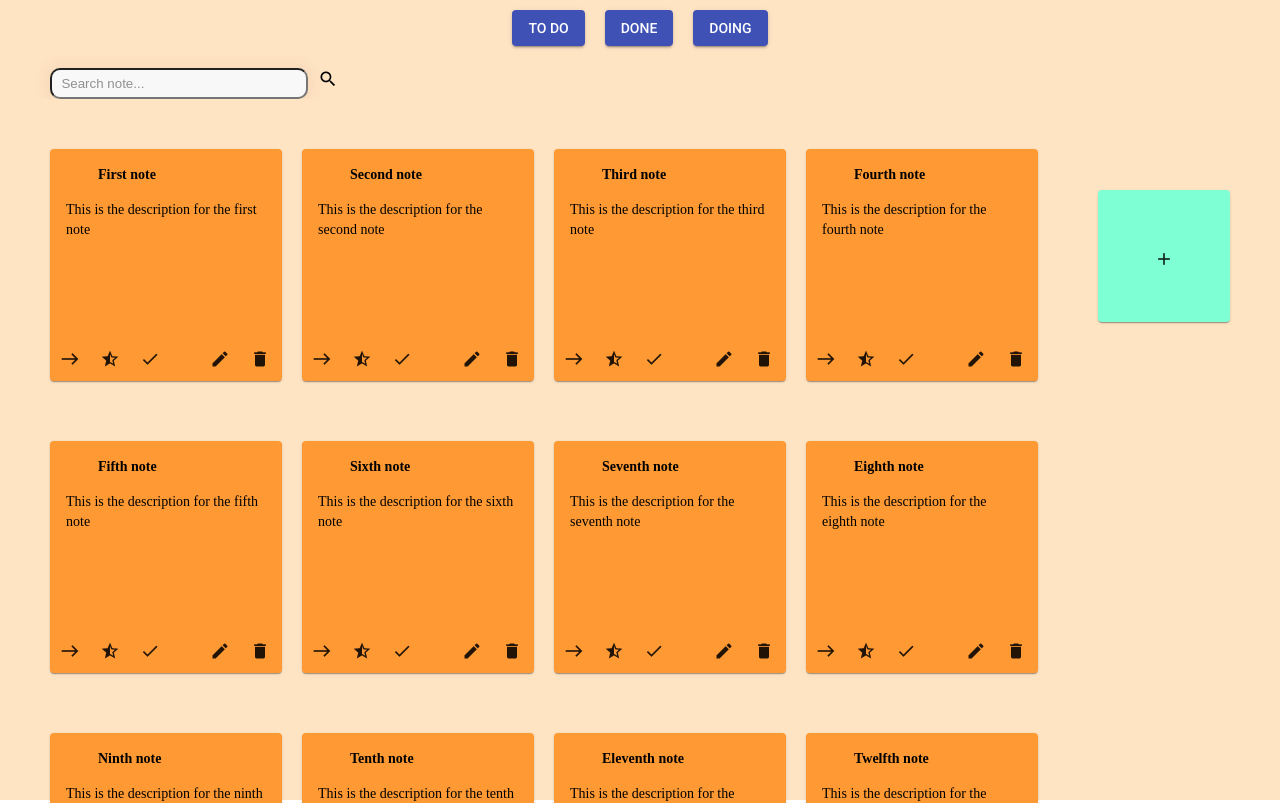
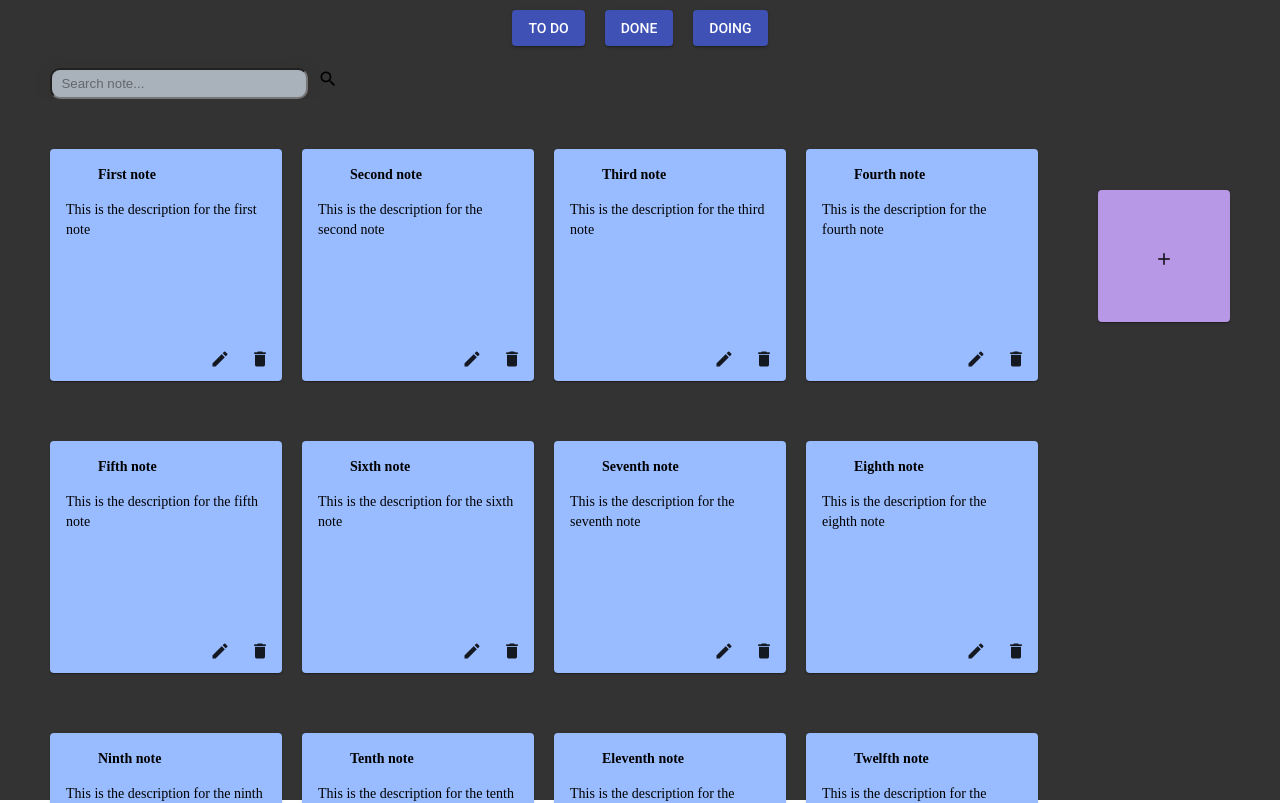
Before and after one commit to raluca-mi/Tema1-CSS-HTML, an Angular app in the folder notes-app/: page / in a window 1280 px wide. Shown: the top 803 px of the page. Built offline with nearby package versions, Linux system fonts and the light colour scheme.

Commit message:
Added delete method + small updates (app complete)

```diff
--- a/notes-app/src/app/add-note/add-note.component.ts
+++ b/notes-app/src/app/add-note/add-note.component.ts
@@ -20,16 +20,20 @@ export class AddNoteComponent implements OnInit{
   title: string;
   description: string;
   addMode: boolean;
+  notesNumber: string;
 
   categories: Category[];
+  notes: Note[];
 
   constructor(private noteService: NoteService,private filterService: FilterService,
     private _router: Router,private _activatedRoute: ActivatedRoute) { }
 
   ngOnInit(): void {
-    this.id = this._activatedRoute.snapshot.params['id'];
+
+      this.id = this._activatedRoute.snapshot.params['id'];
       this.addMode = !this.id;
       let toEditNote: Note;
+
       if(!this.addMode)
       {this._activatedRoute.params.subscribe(parameter =>
         {
@@ -44,6 +48,10 @@ export class AddNoteComponent implements OnInit{
       );}
 
     this.categories=this.filterService.getFilters();
+
+    //get the current number of notes
+    this.noteService.getNotes().subscribe((notes: Note[])=>{this.notes=notes;});
+    this.notesNumber=this.notes.length.toString();
   }
 
   EditNote(noteId)
@@ -63,6 +71,7 @@ export class AddNoteComponent implements OnInit{
   AddNote()
   {
     const note: Note = {
+      id: "id:"+ (+this.notesNumber+1),
       title: this.title,
  	    description: this.description,
       categoryId: this.selected,
--- a/notes-app/src/app/dummy/dummy.component.ts
+++ b/notes-app/src/app/dummy/dummy.component.ts
@@ -14,7 +14,6 @@ export class DummyComponent implements OnInit {
   ngOnInit(): void {
     this._activatedRoute.params.subscribe(parameter => {console.log(parameter);
     this.dummyId=parameter['id'];})
-
   }
 
 }
--- a/notes-app/src/app/home/home.component.scss
+++ b/notes-app/src/app/home/home.component.scss
@@ -1,4 +1,4 @@
 .home-form
 {
-    background-color: bisque;
+    background-color: #333333;
 }
--- a/notes-app/src/app/note/note.component.html
+++ b/notes-app/src/app/note/note.component.html
@@ -12,11 +12,11 @@
             </mat-card-content>
 
             <mat-card-footer >
-                <button mat-icon-button ><mat-icon >east</mat-icon></button>
+                <!-- <button mat-icon-button ><mat-icon >east</mat-icon></button>
                 <button mat-icon-button><mat-icon >star_half</mat-icon></button>
-                <button mat-icon-button ><mat-icon >done outline</mat-icon></button>
+                <button mat-icon-button ><mat-icon >done outline</mat-icon></button>                -->
                 <button mat-icon-button class="right-buttons-form" routerLink="add-note/{{note.id}}"><mat-icon>edit</mat-icon></button>
-                <button mat-icon-button ><mat-icon>delete</mat-icon></button>
+                <button mat-icon-button (click)="DeleteNote(note.id)"><mat-icon>delete</mat-icon></button>
                 <!-- (click)="DeleteNote(note.id)" -->
             </mat-card-footer>
 
--- a/notes-app/src/app/note/note.component.scss
+++ b/notes-app/src/app/note/note.component.scss
@@ -48,5 +48,5 @@
 }
 
 .right-buttons-form{
-    margin-left: 30px;
+    margin-left: 150px;
 }
--- a/notes-app/src/app/note/note.component.ts
+++ b/notes-app/src/app/note/note.component.ts
@@ -31,10 +31,12 @@ ngOnChanges(): void {
   this.noteService.getFilterSearchedNotes(this.selectedCategoryId, this.inputSearch).subscribe((notes:Note[])=>this.notes=notes)
 }
 
-// DeleteNote(noteId: string)
-// {
-//   this.noteService.deleteNote(noteId).subscribe((notes:Note[])=>this.notes=notes)
-// }
+  DeleteNote(noteId: string)
+{
+  this.noteService.deleteNote(noteId).subscribe();
+  console.log("note with id: "+noteId+" has been deleted");
+  this.noteService.getNotes().subscribe((notes: Note[])=>{this.notes=notes;});
+}
 
   //code before http
 
--- a/notes-app/src/app/search/search.component.scss
+++ b/notes-app/src/app/search/search.component.scss
@@ -11,7 +11,7 @@
     margin-top: 12px;
     box-shadow: 0 0 15px 4px rgba(73, 36, 6, 0.06);
     border-radius:10px;
-    background-color: rgb(248, 248, 248);
+    background-color: rgb(169, 178, 187);
 }
 #second {
     overflow: hidden;
--- a/notes-app/src/app/services/note.service.ts
+++ b/notes-app/src/app/services/note.service.ts
@@ -14,7 +14,6 @@ export class NoteService {
       'Content-Type':  'application/json',
     })
   };
-
 
   constructor(private httpClient: HttpClient) { }
 
@@ -44,7 +43,7 @@ export class NoteService {
 
   getFilterSearchedNotes(categId:string,inputSearch:string)
   {
-    return this.httpClient.get<Note[]>(this.baseUrl+'/notes', this.httpOptions).pipe(map((notes:Note[])=>notes.filter(nota => (nota.title.includes(inputSearch)||nota.description.includes(inputSearch) && nota.categoryId===categId))));
+    return this.httpClient.get<Note[]>(this.baseUrl+'/notes', this.httpOptions).pipe(map((notes:Note[])=>notes.filter(nota => ((nota.title.includes(inputSearch)||nota.description.includes(inputSearch)) && nota.categoryId===categId))));
   }
 
   addNote(note: Note)
@@ -56,10 +55,11 @@ export class NoteService {
     return this.httpClient.put(this.baseUrl + "/notes/" + noteId, note ,this.httpOptions)
   }
 
-  // deleteNote(noteId:string)
-  // {
-  //   return this.httpClient.get<Note[]>(this.baseUrl+'/notes', this.httpOptions).pipe(map((notes:Note[])=>notes.filter(note => note.id!==noteId)));
-  // }
+
+  deleteNote(noteId:string)
+  {
+    return this.httpClient.delete(this.baseUrl+"/"+noteId, this.httpOptions);
+  }
 
 
   //code before http
--- a/notes-app/src/app/tools/tools.component.scss
+++ b/notes-app/src/app/tools/tools.component.scss
@@ -5,7 +5,7 @@
     display: flex;
     justify-content: center;
     align-items: center;
-    background-color: aquamarine;
+    background-color: rgb(182, 152, 230);
     position: absolute;
     top: 190px;
     right: 50px;
--- a/notes-app/src/assets/notes.json
+++ b/notes-app/src/assets/notes.json
@@ -4,83 +4,83 @@
       "title": "First note",
       "description": "This is the description for the first note",
       "categoryId": "1",
-      "color": "#ff9933"
+      "color": "#99bbff"
     },
     {
       "id": "id2",
       "title": "Second note",
       "description": "This is the description for the second note",
       "categoryId": "2",
-      "color": "#ff9933"
+      "color": "#99bbff"
     },
     {
       "id": "id3",
       "title": "Third note",
       "description": "This is the description for the third note",
       "categoryId": "2",
-      "color": "#ff9933"
+      "color": "#99bbff"
     },
     {
       "id": "id4",
       "title": "Fourth note",
       "description": "This is the description for the fourth note",
       "categoryId": "3",
-      "color": "#ff9933"
+      "color": "#99bbff"
     },
     {
       "id": "id5",
       "title": "Fifth note",
       "description": "This is the description for the fifth note",
       "categoryId": "3",
-      "color": "#ff9933"
+      "color": "#99bbff"
     },
     {
       "id": "id6",
       "title": "Sixth note",
       "description": "This is the description for the sixth note",
       "categoryId": "3",
-      "color": "#ff9933"
+      "color": "#99bbff"
     },
     {
       "id": "id7",
       "title": "Seventh note",
       "description": "This is the description for the seventh note",
       "categoryId": "1",
-      "color": "#ff9933"
+      "color": "#99bbff"
     },
     {
       "id": "id8",
       "title": "Eighth note",
       "description": "This is the description for the eighth note",
       "categoryId": "2",
-      "color": "#ff9933"
+      "color": "#99bbff"
     },
     {
       "id": "id9",
       "title": "Ninth note",
       "description": "This is the description for the ninth note",
       "categoryId": "1",
-      "color": "#ff9933"
+      "color": "#99bbff"
     },
     {
       "id": "id10",
       "title": "Tenth note",
       "description": "This is the description for the tenth note",
       "categoryId": "3",
-      "color": "#ff9933"
+      "color": "#99bbff"
     },
     {
       "id": "id11",
       "title": "Eleventh note",
       "description": "This is the description for the eleventh note",
       "categoryId": "1",
-      "color": "#ff9933"
+      "color": "#99bbff"
     },
     {
       "id": "id12",
       "title": "Twelfth note",
       "description": "This is the description for the twelfth note",
       "categoryId": "2",
-      "color": "#ff9933"
+      "color": "#99bbff"
     }
   ]
```
